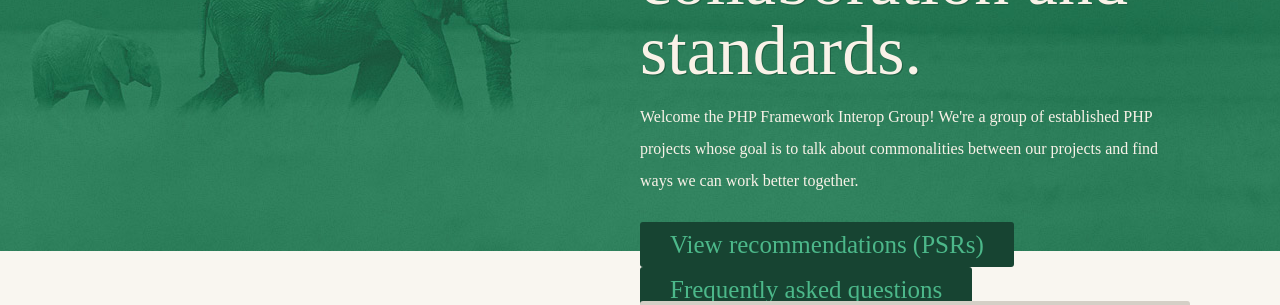
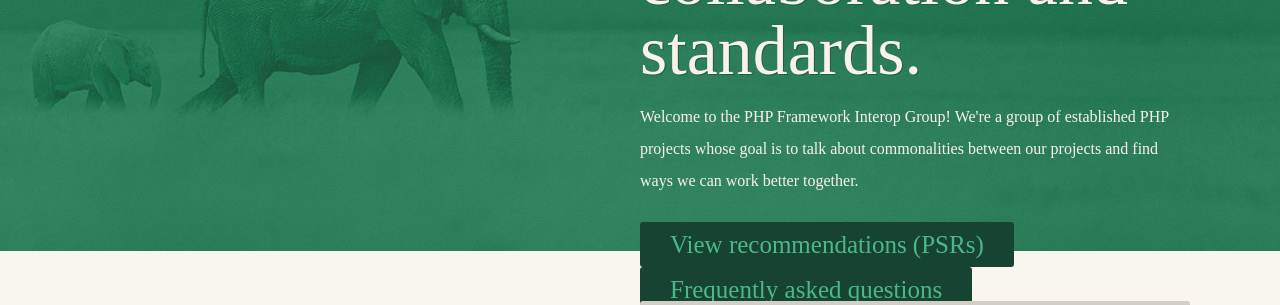
Before and after one commit to php-fig/www.php-fig.org, a Jekyll site: the page built from pages/index.html, in a window 1280 px wide. Shown: the part 394-699 px from the top of the page. Built offline with Jekyll 4.4.1, drawn with Linux system fonts in a browser that asks for light colours; nearby versions of some CDN libraries; some web fonts are replaced; Markdown is read by kramdown in place of the engine named in the settings.

Commit message:
Add missing "to" in home banner introduction

```diff
--- a/pages/index.html
+++ b/pages/index.html
@@ -8,7 +8,7 @@ title:  PHP-FIG — PHP Framework Interop Group
     <div class="center">
         <div class="home_banner__content">
             <h1 class="home_banner__title">Moving PHP forward through collaboration and standards.</h1>
-            <p class="home_banner__intro">Welcome the PHP Framework Interop Group! We're a group of established PHP projects whose goal is to talk about commonalities between our projects and find ways we can work better together.</p>
+            <p class="home_banner__intro">Welcome to the PHP Framework Interop Group! We're a group of established PHP projects whose goal is to talk about commonalities between our projects and find ways we can work better together.</p>
             <div class="home_banner__links">
                 <a class="home_banner__link" href="/psr/">View recommendations (PSRs)</a>
                 <a class="home_banner__link" href="/faqs/">Frequently asked questions</a>
```
